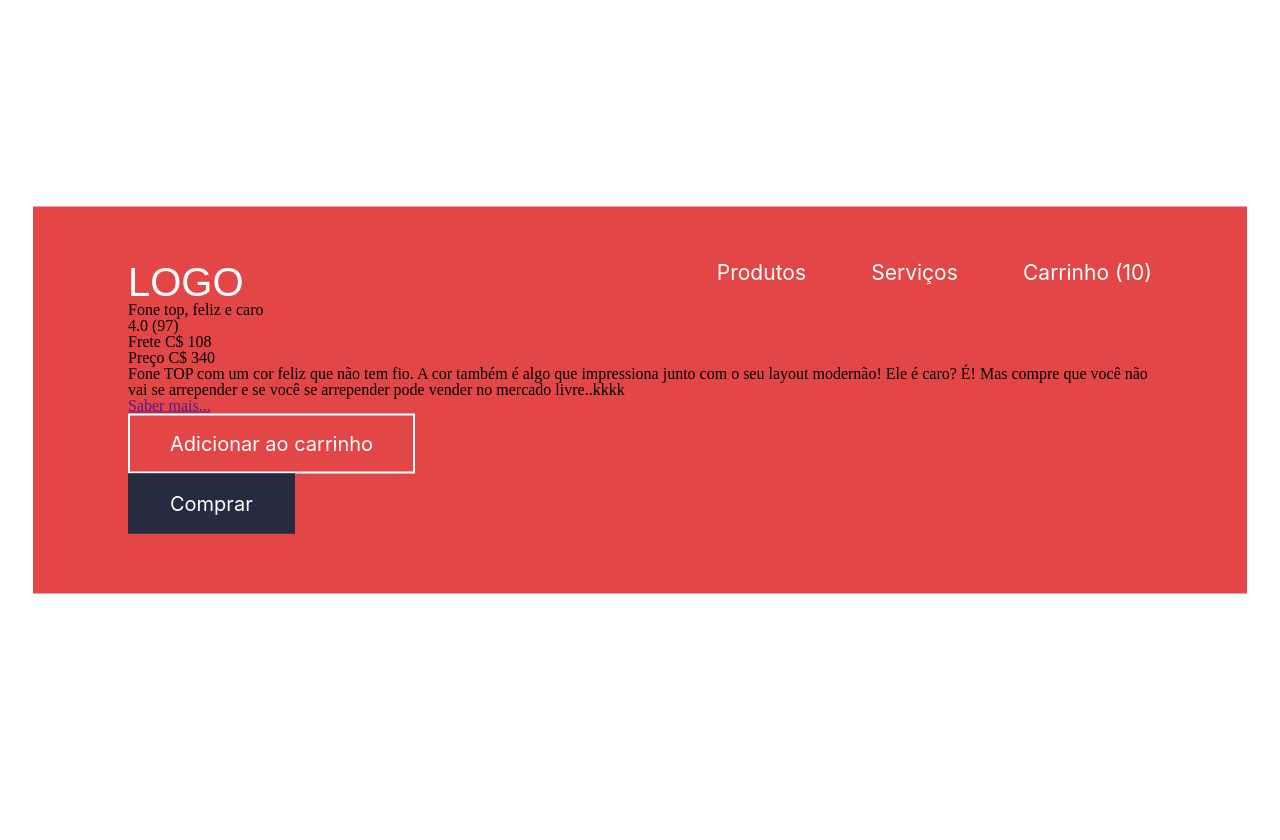
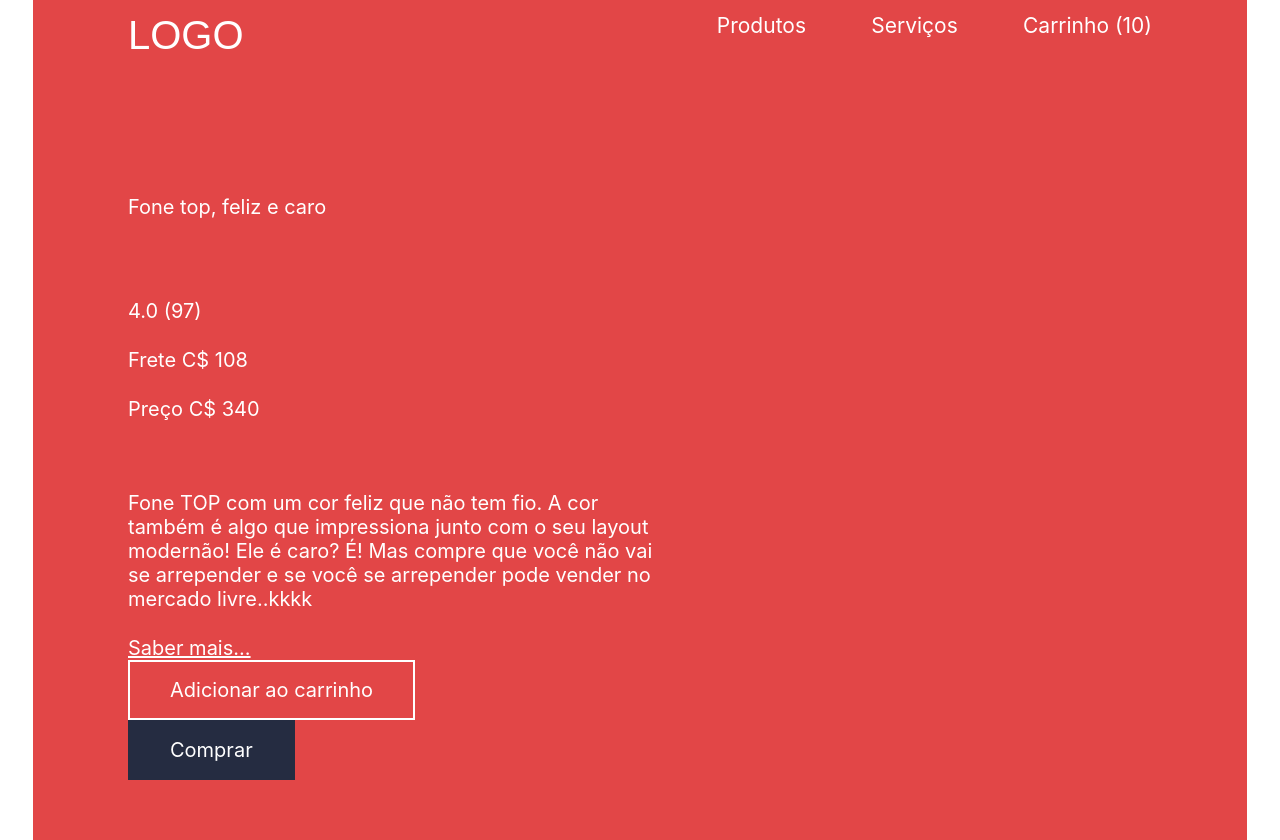
Before and after one commit to isaquepereira/loja-fone, a plain HTML site: page index.html in a window 1280 px wide. Before the commit the page ends 800 px from the top, so only its background shows below. Drawn offline with Linux system fonts and the light colour scheme.

Commit message:
Desafio Fácil

```diff
--- a/css/container-store.css
+++ b/css/container-store.css
@@ -7,3 +7,34 @@
   left: 50%;
   transform: translate(-50%, -50%);
 }
+
+.productInfo {
+  max-width: 550px;
+  color: #ffffff;
+  font-size: 20px;
+  line-height: 24px;
+  font-family: -apple-system, BlinkMacSystemFont, "Segoe UI", Roboto, Oxygen,
+    Ubuntu, Cantarell, "Open Sans", "Helvetica Neue", sans-serif;
+}
+
+.productInfo a {
+  color: inherit;
+}
+
+.productTitle {
+  margin-top: 140px;
+  margin-bottom: 80px;
+}
+
+.avaliations,
+.shipping {
+  margin-bottom: 25px;
+}
+
+.price {
+  margin-bottom: 70px;
+}
+
+.description {
+  margin-bottom: 25px;
+}
--- a/index.html
+++ b/index.html
@@ -20,22 +20,26 @@
         <a class="action last" href="#">Carrinho (10)</a>
       </nav>
     </header>
-    <dl>
-      <dt>Fone top, feliz e caro</dt>
-      <dd>4.0 (97)</dd>
-      <dd>Frete C$ 108</dd>
-      <dd>Preço C$ 340</dd>
-      <dd>
+    <dl class="productInfo">
+      <dt class="productTitle">Fone top, feliz e caro</dt>
+      <dd class="avaliations">4.0 (97)</dd>
+      <dd class="shipping">Frete C$ 108</dd>
+      <dd class="price">Preço C$ 340</dd>
+      <dd class="description">
         Fone TOP com um cor feliz que não tem fio. A cor também é algo que
         impressiona junto com o seu layout modernão! Ele é caro? É! Mas compre
         que você não vai se arrepender e se você se arrepender pode vender no
         mercado livre..kkkk
       </dd>
       <dd><a href="">Saber mais...</a></dd>
-      <dd>
-        <button class="button-store -secondary">Adicionar ao carrinho</button>
-      </dd>
-      <dd><a class="button-store" href="comprar.html">Comprar</a></dd>
+      <div class="productActions">
+        <dd>
+          <button class="button-store -secondary">Adicionar ao carrinho</button>
+        </dd>
+        <dd>
+          <a class="button-store" href="comprar.html">Comprar</a>
+        </dd>
+      </div>
     </dl>
   </div>
 </body>
```
